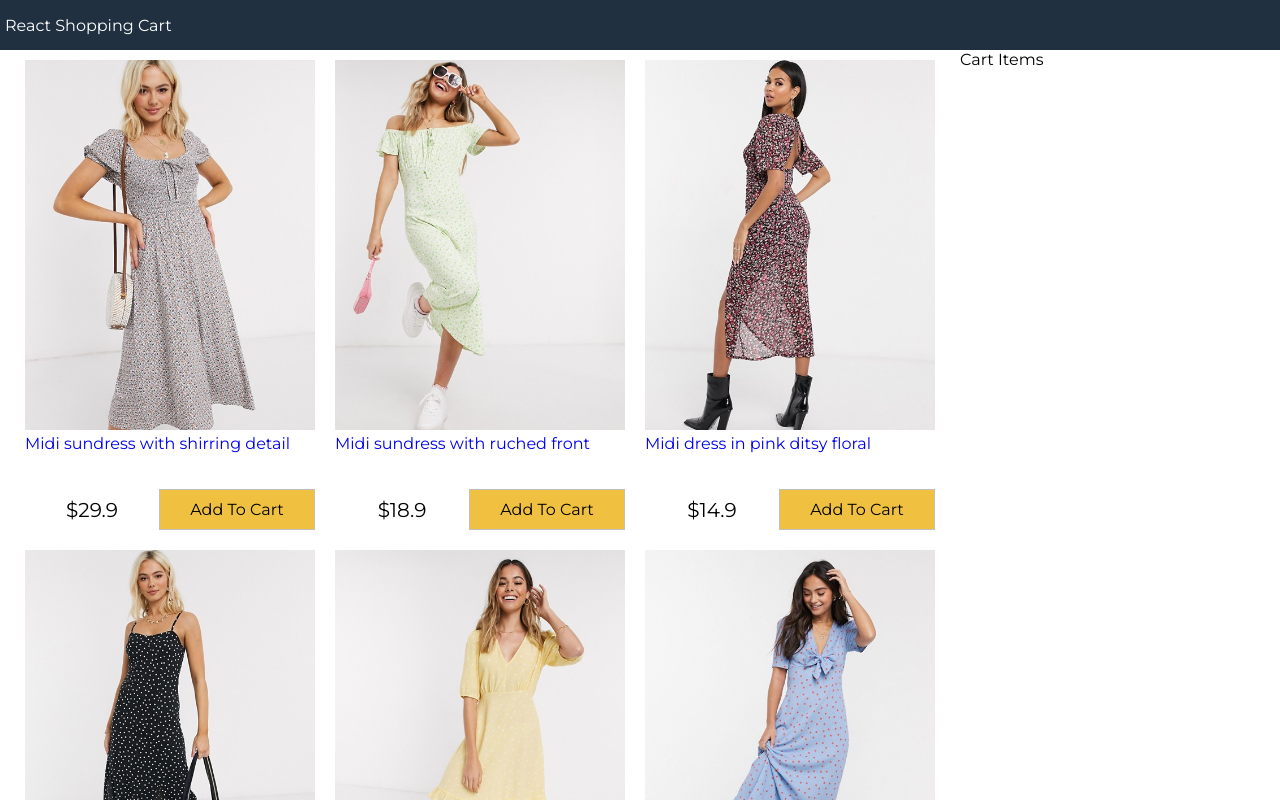
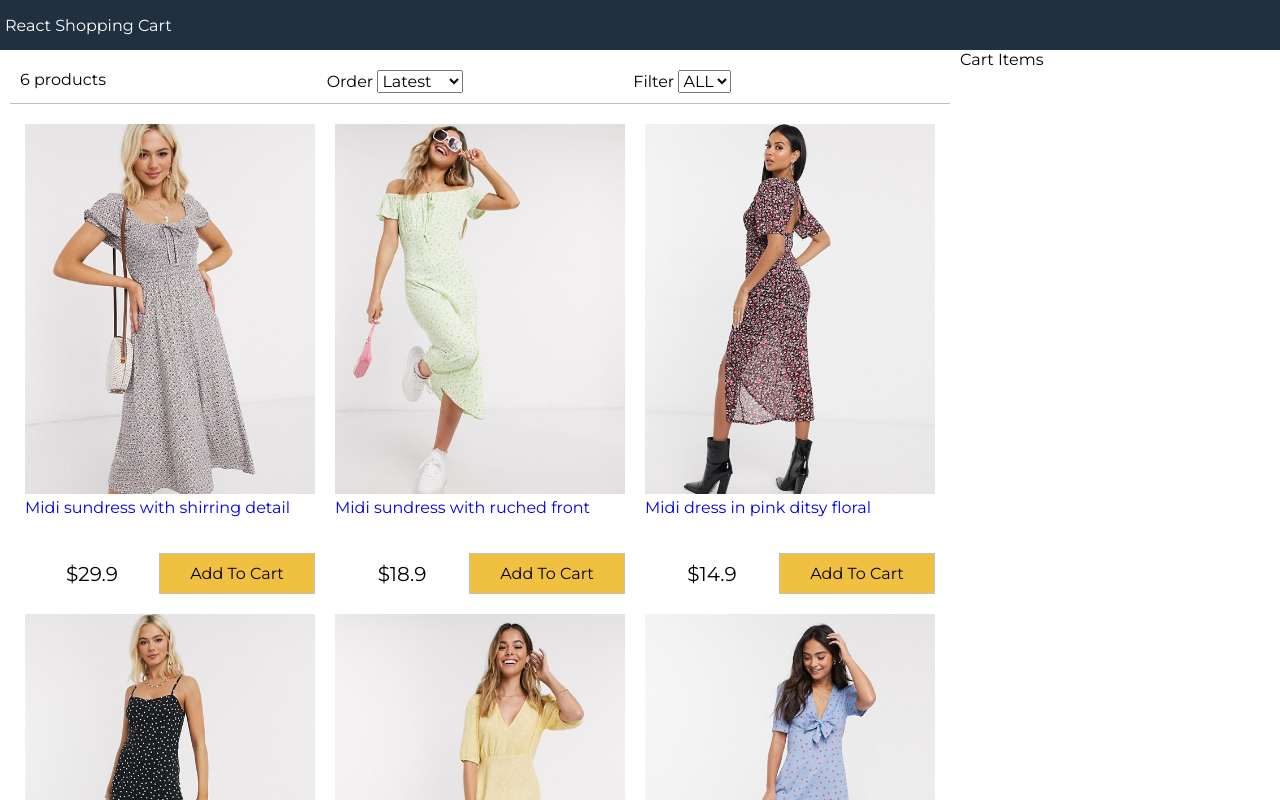
Before and after one commit to trannguyenhoangtien/react-shopping-cart, a React (Create React App) app: page / in a window 1280 px wide. Shown: the top 800 px of the page. Built offline with nearby package versions, Linux system fonts and the light colour scheme.

Commit message:
filter-component

```diff
--- a/src/App.js
+++ b/src/App.js
@@ -1,5 +1,6 @@
 //feature 1
 import React from "react";
+import Filter from "./components/Filter";
 import Products from "./components/Products";
 import data from "./data.json";
 
@@ -12,6 +13,33 @@
       sort: "",
     };
   }
+  sortProducts = (event) => {
+    //implement
+    const sort = event.target.value;
+    console.log(event.target.value);
+    this.setState((state) => ({
+      sort: sort,
+      products: this.state.products.slice().sort((a,b)=>
+        sort === "lowest"?
+        ((a.price > b.price)? 1: -1):
+        sort === "highest"?
+        ((a.price < b.price)? 1: -1):
+        ((a._id < b._id)? 1: -1)
+      ),
+    }))
+  }
+  filterProducts =(event) => {
+    //implement
+    console.log(event.target.value);
+    if(event.target.value === ""){
+      this.setState({size: event.target.value, products: data.products,});
+    }else{
+      this.setState({
+        size: event.target.value,
+        products: data.products.filter((product) => product.availableSizes.indexOf(event.target.value) >=0),
+      });
+    }
+  };
   render(){
     return (
       <div className="grid-container">
@@ -21,6 +49,12 @@
         <main>
           <div className="content">
             <div className="main">
+              <Filter count={this.state.products.length}
+              size={this.state.size}
+              sort={this.state.sort}
+              filterProducts={this.filterProducts}
+              sortProducts={this.sortProducts}
+              ></Filter>
               <Products products={this.state.products}></Products>
             </div>
             <div className="sidebar">Cart Items</div>
--- /dev/null
+++ b/src/components/Filter.js
@@ -0,0 +1,29 @@
+import React, { Component } from 'react'
+
+export default class Filter extends Component {
+    render() {
+        return (
+            <div className="filter">
+                <div className="filter-result">{this.props.count} products</div>
+                <div className="filter-sort"> Order {" "}
+                    <select value={this.props.sort} onChange={this.props.sortProducts}>
+                        <option>Latest</option>
+                        <option value="lowest">Lowest</option>
+                        <option value="highest">Highest</option>
+                    </select>
+                </div>
+                <div className="filter-size">Filter {" "}
+                    <select value={this.props.size} onChange={this.props.filterProducts}>
+                        <option value="">ALL</option>
+                        <option value="XS">XS</option>
+                        <option value="S">S</option>
+                        <option value="M">M</option>
+                        <option value="L">L</option>
+                        <option value="XL">XL</option>
+                        <option value="XXL">XXL</option>
+                    </select>
+                </div>
+            </div>
+        )
+    }
+}
--- a/src/index.css
+++ b/src/index.css
@@ -109,3 +109,15 @@
 button.primary{
   background-color: #f0c040;
 }
+/* Filter */
+.filter{
+  display: flex;
+  padding: 1rem;
+  margin: 1rem;
+  border-bottom: .1rem #c0c0c0 solid;
+  justify-content: space-between;
+}
+
+.filter div{
+  flex: 1;
+}
```
Also changed, not shown: 1 other file (tests, documents, lock files or other folders).
